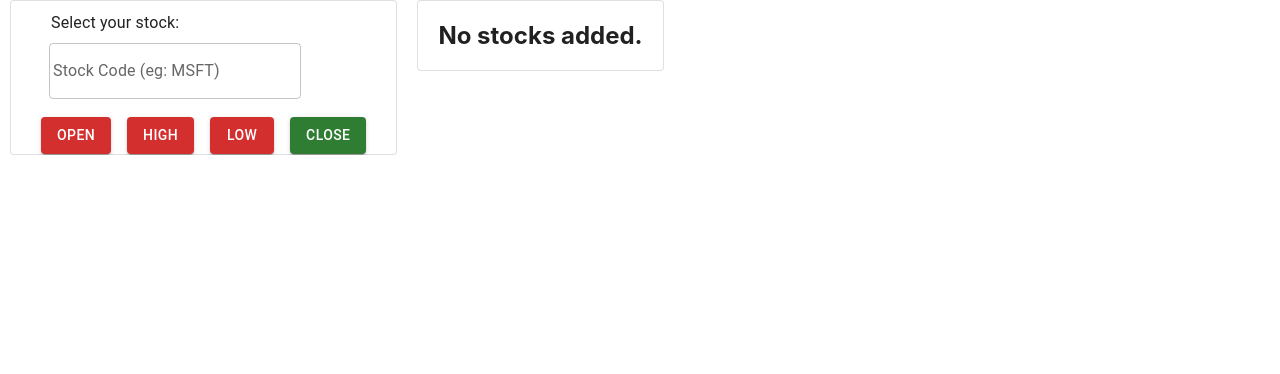
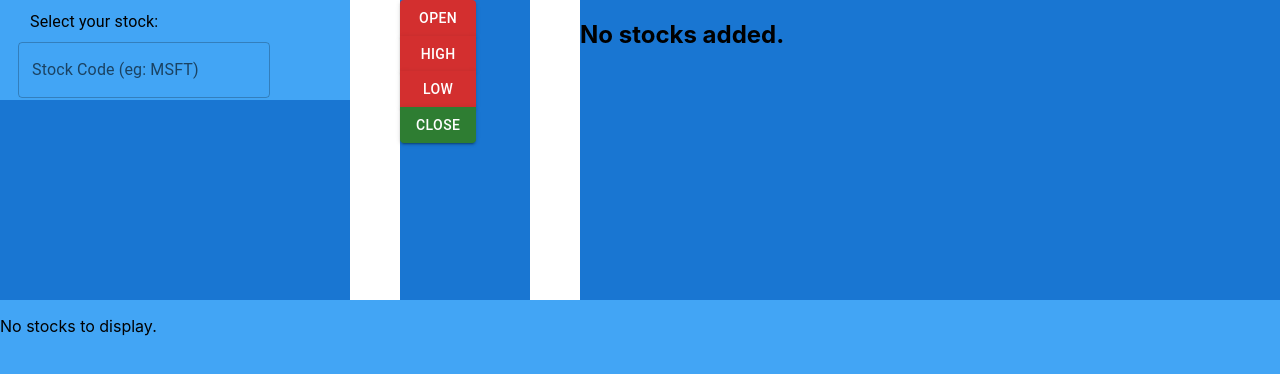
Before and after one commit to AMilner7/schroders-stocks-app, a React (Create React App) app: page / in a window 1280 px wide. Shown: the top 374 px of the page. Built offline with nearby package versions, Linux system fonts and the light colour scheme.

Commit message:
component separation

```diff
--- a/src/App.css
+++ b/src/App.css
@@ -1,51 +1,77 @@
-.App {
-  text-align: center;
+/* .card-container{
+  background-color: #272952;
 }
 
-#main {
+.master-app-container {
+  height: 100vh;
+  padding: 20px;
+  background: #15103a;
+  color: white;
+}
+
+.app-container-row {
+  height: 60%;
+  max-height: 415px;
   overflow: hidden;
+}
+
+.app-container-container {
+  display: flex;
+  justify-content: space-between;
+  height: 100%;
+}
+
+.app-container-left {
+  width: calc(30% - 10px);
+  height: 100%;
+  max-height: 415px;
+  display: flex;
+  flex-direction: column;
+  justify-content: space-between;
+  overflow: hidden;
+}
+
+.app-container-right {
+  height: 100%;
+  max-height: 415px;
+  width: calc(70% - 10px);
+  flex-direction: row;
   display: flex;
 }
 
-#main div {
-  flex-grow: 0;
-  flex-shrink: 0;
-  padding-left: 10px;
-  padding-right: 10px;
-  height: 50%;
+.graph-row {
+  height: 100%;
 }
 
-.App-logo {
-  height: 40vmin;
-  pointer-events: none;
+.graph-col {
+  height: 100%;
 }
 
-@media (prefers-reduced-motion: no-preference) {
-  .App-logo {
-    animation: App-logo-spin infinite 20s linear;
-  }
+.graph.card-container {
+  height: 100%;
 }
 
-.App-header {
-  background-color: #282c34;
-  min-height: 100vh;
-  display: flex;
-  flex-direction: column;
-  align-items: center;
-  justify-content: center;
-  font-size: calc(10px + 2vmin);
-  color: white;
-}
-
-.App-link {
-  color: #61dafb;
-}
-
-@keyframes App-logo-spin {
-  from {
-    transform: rotate(0deg);
+@media(max-width:991px){
+  .app-container{
+      height: 100%;
   }
-  to {
-    transform: rotate(360deg);
+  .app-container-container{
+      flex-direction: column;
   }
-}
+  .app-container-row{
+      height: unset;
+      overflow: auto;
+      max-height: fit-content;
+  }
+  .app-container-left{
+      justify-content: unset;
+      overflow: auto;
+      width: 100%;
+  }
+  .app-container-right{
+      width: 100%;
+  }
+  .height-100{
+      height: 100%;
+  }
+} */
--- a/src/App.js
+++ b/src/App.js
@@ -3,62 +3,9 @@ import SearchStock from './components/SearchStock';
 import DateSelectTile from './components/SelectDateRange';
 import StockTable from './components/StockTable';
 import StockGraph from './components/StockGraph';
-import './App.css';
 import SelectPriceType from './components/SelectPriceType';
-import Paper from '@mui/material/Paper';
-import { styled } from '@mui/material/styles';
 import Box from '@mui/material/Box';
 import Grid from '@mui/material/Grid';
-import Stack from '@mui/material/Stack';
-
-// const Item = styled(Paper)(({ theme }) => ({
-//   ...theme.typography.body2,
-//   padding: theme.spacing(1),
-//   textAlign: 'center',
-//   color: theme.palette.text.secondary,
-// }));
-
-// // export default function BasicStack() {
-// //   return (
-// //     <div>
-// //       <Stack spacing={2}>
-// //         <Item>Item 1</Item>
-// //         <Item>Item 2</Item>
-// //         <Item>Item 3</Item>
-// //       </Stack>
-// //     </div>
-// //   );
-// // }
-// const gridItem = {
-//   margin: "8px",
-//   border: "1px solid red"
-// };
-
-// export default function App() {
-//   return (
-//     <div>
-//       <Box sx={{ width: "100%" }}>
-//         <Box>
-//           <Grid item xs={4}>
-//             <Stack spacing={2}>
-//               <Item>Search</Item>
-//               <Item>Search</Item>
-//             </Stack>
-//           </Grid>
-//           <Grid item xs={8} sx={gridItem}>
-//             <Item>Top Table</Item>
-//           </Grid>
-//           <Grid item xs={12}>
-//             <Item>Graph</Item>
-//           </Grid>
-
-//       </Box>
-//     </div>
-//   );
-// }
-
-
-
 
 export default function App() {
   const [startDate, setStartDate] = React.useState(new Date().getTime());
@@ -70,9 +17,21 @@ export default function App() {
   console.log(stockData)
 
   return (
-    <div id="main">
     <div>
-      <Paper variant="outlined">
+      <Grid
+        container
+        direction="column"
+        justifyContent="flex-start"
+        alignItems="stretch"
+      >
+        <Grid
+          container
+          direction="row"
+          justifyContent="space-between"
+          alignItems="stretch"
+        >
+          <Box sx={{ height: 300 }}>
+            <Box sx={{height: 100, width: 350, backgroundColor: 'primary.light'}}>
               <SearchStock
                 startDate = {startDate}
                 endDate = {endDate}
@@ -80,36 +39,43 @@ export default function App() {
                 stockData = {stockData}
                 selectedStocks = {selectedStocks}
               />
-        <SelectPriceType
-          priceType = {priceType}
-          setPriceType = {setPriceType}
-        />
+            </Box>
+            <Box sx={{height: 200, width: 350, backgroundColor: 'primary.main'}}>
               <DateSelectTile
                 startDate = {startDate}
                 endDate = {endDate}
                 setEndDate = {setEndDate}
                 setStartDate = {setStartDate}
               />
-        </Paper>
-      </div>
-      <div>
-          <Paper variant="outlined">
+            </Box>
+          </Box>
+          <Box sx={{height: 300, width: 130, backgroundColor: 'primary.main'}}>
+            <SelectPriceType
+              priceType = {priceType}
+              setPriceType = {setPriceType}
+            />
+          </Box>
+          <Box sx={{height: 300, width: 700, backgroundColor: 'primary.main'}}>
             <StockTable
               stockData = {stockData}
               setStockData = {setStockData}
               selectedStocks = {selectedStocks}
               setSelectedStocks = {setSelectedStocks}
             />
-              </Paper>
-
+          </Box>
+        </Grid>
+        <Box
+          sx={{
+            height: 500,
+            backgroundColor: 'primary.light',
+          }}>
+          <StockGraph
+            stockData = {stockData}
+            selectedStocks = {selectedStocks}
+            priceType = {priceType}
+          />
+        </Box>
+      </Grid>
     </div>
-    </div>
-
-
-  //   <StockGraph
-  //   stockData = {stockData}
-  //   selectedStocks = {selectedStocks}
-  //   priceType = {priceType}
-  // />
   )
 }
--- a/src/components/SelectPriceType.js
+++ b/src/components/SelectPriceType.js
@@ -2,6 +2,7 @@ import React from 'react';
 import Stack from '@mui/material/Stack';
 import Button from '@mui/material/Button';
 import { priceTypeCodes } from '../config/finnhubConfig';
+import { ButtonGroup } from '@mui/material';
 
 export default function SelectPriceType(props) {
 
@@ -15,6 +16,7 @@ export default function SelectPriceType(props) {
     return (
         <div>
             <Stack spacing={2} direction="row">
+                <ButtonGroup orientation='vertical'>
                 {priceTypeCodes.map((priceSettings) =>
                     <Button
                         key={`${priceSettings.priceCode}-button`}
@@ -22,6 +24,7 @@ export default function SelectPriceType(props) {
                         onClick={() => handleClick(priceSettings.priceCode)}
                         color={currentPrice === priceSettings.priceCode ? 'success' : 'error'
                     }>{priceSettings.displayName}</Button>)}
+                </ButtonGroup>
             </Stack>
         </div>
     )
--- a/src/components/StockGraph.js
+++ b/src/components/StockGraph.js
@@ -12,6 +12,7 @@ import {
 import { Line } from 'react-chartjs-2';
 import { getDate } from '../utils/dateUtil';
 import { chartOptions, lineColors } from '../config/displayConfig';
+import '../styles/GraphStyles.css';
 
 ChartJS.register(
   CategoryScale,
@@ -59,7 +60,7 @@ export default function StockGraph(props) {
   return (
     <div>
       {data === null ?
-        <h2>No stocks to display.</h2> :
+        <p>No stocks to display.</p> :
         <Line options={chartOptions} data={data}/>}
     </div>
   );
--- a/src/components/StockTable.js
+++ b/src/components/StockTable.js
@@ -76,14 +76,20 @@ export default function StockTable(props) {
     <div>
       {Object.keys(props.stockData).length ?
       <div>
-        <Button key='delete-button' variant='contained' onClick={deleteRows}>Delete Selected Rows</Button>
+        <Button
+          key='delete-button'
+          variant='outlined'
+          size='small'
+          onClick={deleteRows}>
+        Delete Rows</Button>
         <DataTable
-          title="Available Stocks"
           columns={tableColumns}
           highlightOnHover
           data={data}
           onRowClicked={handleRowClicked}
           sort
+          dense
+          fixedHeaderScrollHeight=''
           conditionalRowStyles={conditionalRowStyles}
           customStyles={customStyles}
         />
```
Also changed, not shown: src/styles/GraphStyles.css (added). Lines whose indentation alone changed are shown as unchanged.
